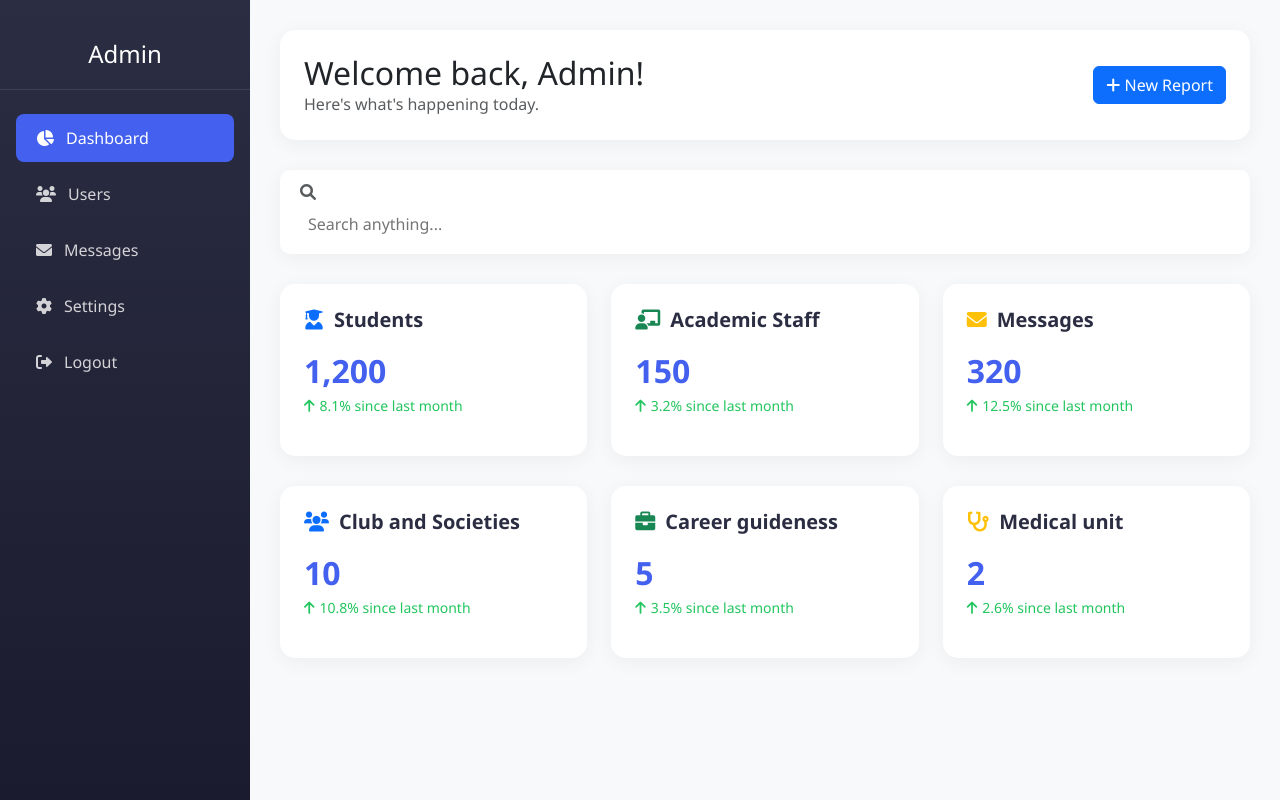
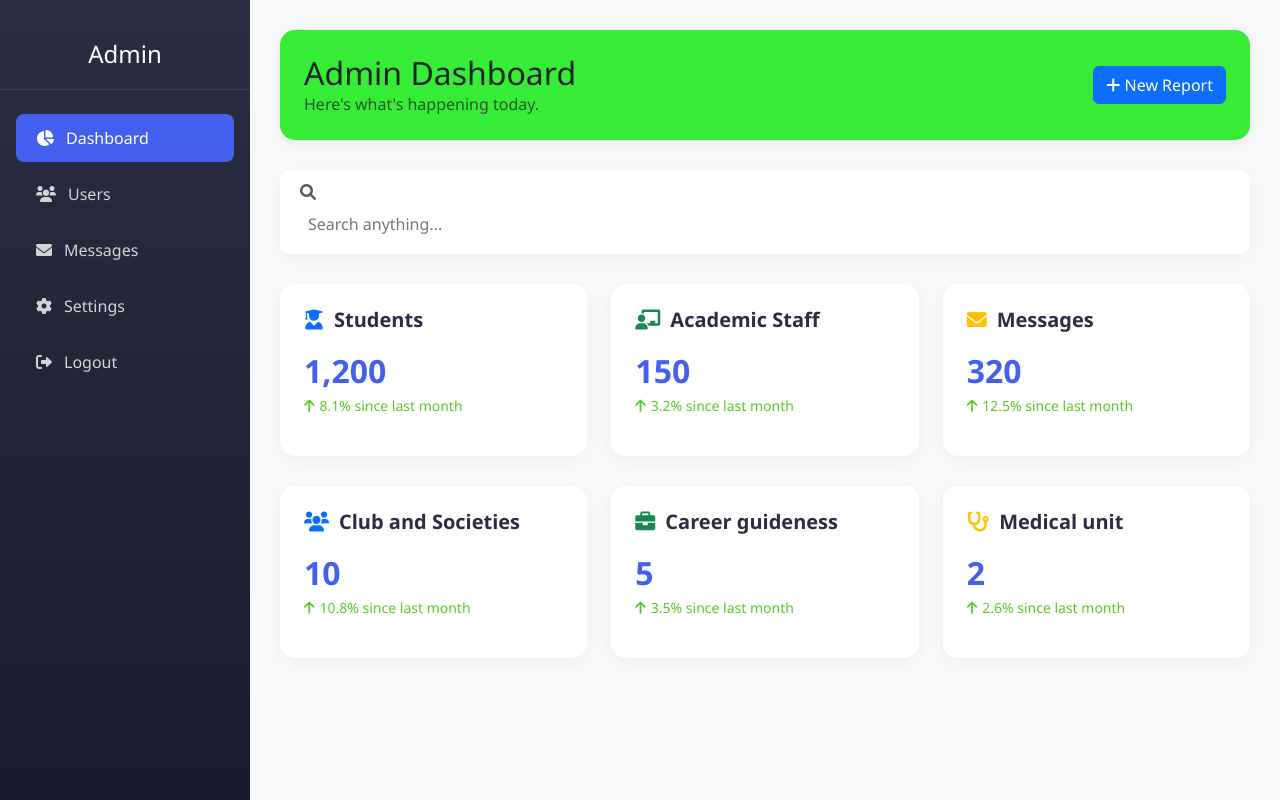
Before and after one commit to Binath-S-Banula/Computing-Group-Project-Group-26, a PHP site: the page made by admin db.html in a window 1280 px wide. Run offline with PHP 8.4, Linux system fonts and the light colour scheme.

Commit message:
changes
changes by BSB

```diff
--- a/ad_db_style.css
+++ b/ad_db_style.css
@@ -84,7 +84,7 @@ body {
 }
 
 .stats-card .trend {
-    color: #22c55e;
+    color: #59CA26;
     font-size: 14px;
     display: flex;
     align-items: center;
@@ -92,7 +92,7 @@ body {
 }
 
 .welcome-section {
-    background: white;
+    background: rgb(54, 236, 54);
     border-radius: 15px;
     padding: 24px;
     margin-bottom: 30px;
--- a/admin db.html
+++ b/admin db.html
@@ -3,7 +3,7 @@
 <head>
     <meta charset="UTF-8">
     <meta name="viewport" content="width=device-width, initial-scale=1.0">
-    <title>Premium Admin Dashboard</title>
+    <title>Admin Dashboard</title>
     <link href="https://cdn.jsdelivr.net/npm/bootstrap@5.3.0/dist/css/bootstrap.min.css" rel="stylesheet">
     <link href="https://cdnjs.cloudflare.com/ajax/libs/font-awesome/6.0.0/css/all.min.css" rel="stylesheet">
     <link rel="stylesheet" href="ad_db_style.css">
@@ -42,7 +42,7 @@
         <main class="main-content">
             <div class="welcome-section d-flex justify-content-between align-items-center">
                 <div>
-                    <h2 class="mb-0">Welcome back, Admin!</h2>
+                    <h2 class="mb-0">Admin Dashboard</h2>
                     <p class="text-muted mb-0">Here's what's happening today.</p>
                 </div>
                 <button class="btn btn-primary">
```
